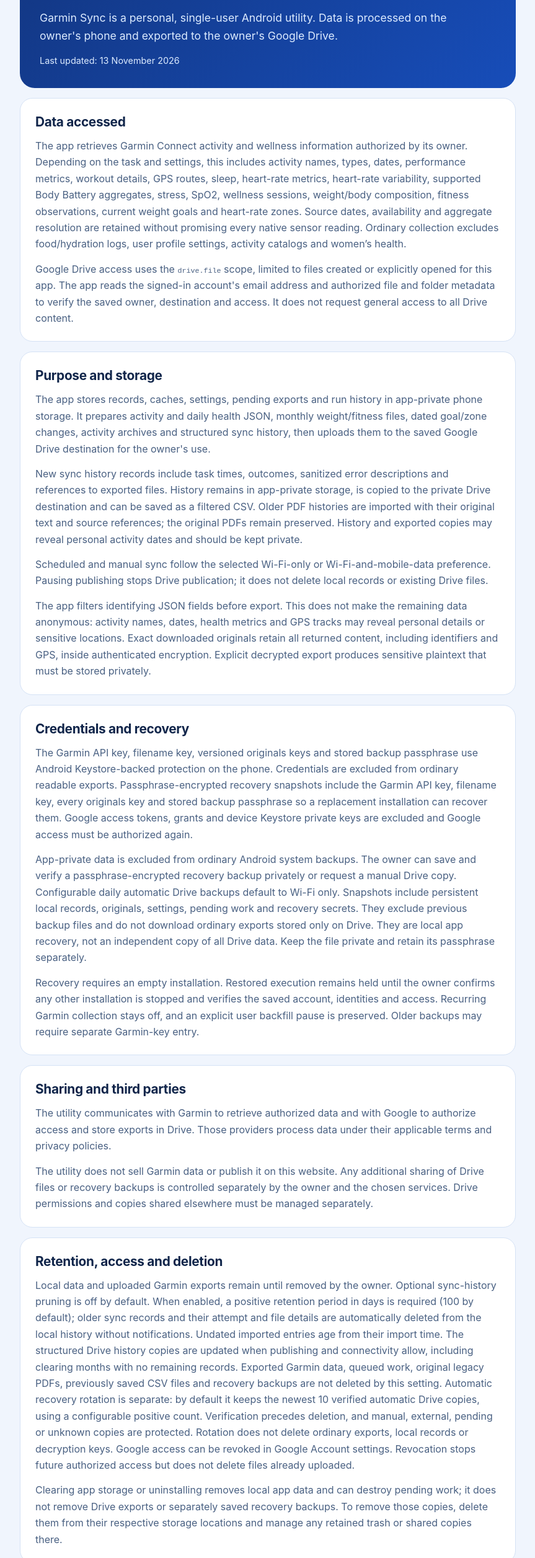
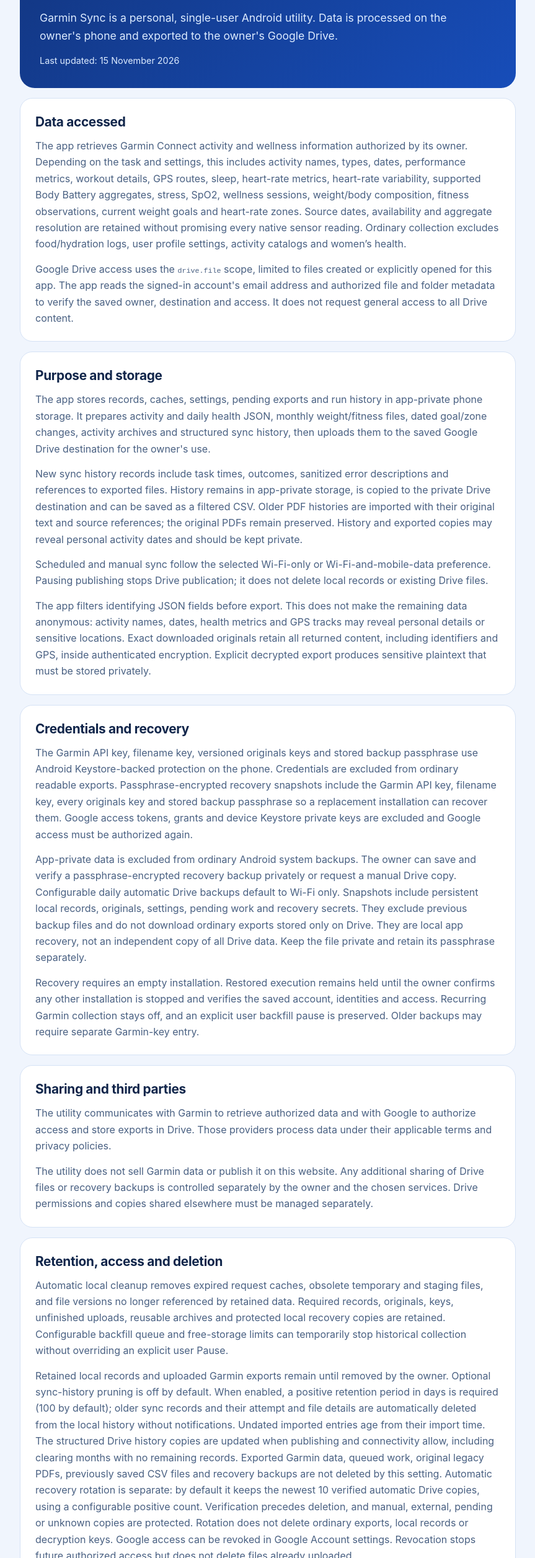
Before and after one commit to LachimB/garmin-sync-info, a plain HTML site: page privacy.html in a window 1280 px wide. Shown: the part 227-2740 px from the top of the page at 62% size, without its empty margins (208-1071 px from the left). Drawn offline with Linux system fonts and the light colour scheme.

Commit message:
Explain backfill storage safeguards and cleanup

```diff
--- a/privacy.html
+++ b/privacy.html
@@ -17,7 +17,7 @@
       <p class="eyebrow">Data and permissions</p>
       <h1>Privacy Policy</h1>
       <p class="lead">Garmin Sync is a personal, single-user Android utility. Data is processed on the owner's phone and exported to the owner's Google Drive.</p>
-      <p class="date">Last updated: <time datetime="2026-11-13">13 November 2026</time></p>
+      <p class="date">Last updated: <time datetime="2026-11-15">15 November 2026</time></p>
     </header>
     <main id="content">
       <section class="card">
@@ -45,7 +45,8 @@
       </section>
       <section class="card">
         <h2>Retention, access and deletion</h2>
-        <p>Local data and uploaded Garmin exports remain until removed by the owner. Optional sync-history pruning is off by default. When enabled, a positive retention period in days is required (100 by default); older sync records and their attempt and file details are automatically deleted from the local history without notifications. Undated imported entries age from their import time. The structured Drive history copies are updated when publishing and connectivity allow, including clearing months with no remaining records. Exported Garmin data, queued work, original legacy PDFs, previously saved CSV files and recovery backups are not deleted by this setting. Automatic recovery rotation is separate: by default it keeps the newest 10 verified automatic Drive copies, using a configurable positive count. Verification precedes deletion, and manual, external, pending or unknown copies are protected. Rotation does not delete ordinary exports, local records or decryption keys. Google access can be revoked in Google Account settings. Revocation stops future authorized access but does not delete files already uploaded.</p>
+        <p>Automatic local cleanup removes expired request caches, obsolete temporary and staging files, and file versions no longer referenced by retained data. Required records, originals, keys, unfinished uploads, reusable archives and protected local recovery copies are retained. Configurable backfill queue and free-storage limits can temporarily stop historical collection without overriding an explicit user Pause.</p>
+        <p>Retained local records and uploaded Garmin exports remain until removed by the owner. Optional sync-history pruning is off by default. When enabled, a positive retention period in days is required (100 by default); older sync records and their attempt and file details are automatically deleted from the local history without notifications. Undated imported entries age from their import time. The structured Drive history copies are updated when publishing and connectivity allow, including clearing months with no remaining records. Exported Garmin data, queued work, original legacy PDFs, previously saved CSV files and recovery backups are not deleted by this setting. Automatic recovery rotation is separate: by default it keeps the newest 10 verified automatic Drive copies, using a configurable positive count. Verification precedes deletion, and manual, external, pending or unknown copies are protected. Rotation does not delete ordinary exports, local records or decryption keys. Google access can be revoked in Google Account settings. Revocation stops future authorized access but does not delete files already uploaded.</p>
         <p>Clearing app storage or uninstalling removes local app data and can destroy pending work; it does not remove Drive exports or separately saved recovery backups. To remove those copies, delete them from their respective storage locations and manage any retained trash or shared copies there.</p>
       </section>
       <section class="card">
```
Also changed, not shown: index.html (+1 -0 lines).
